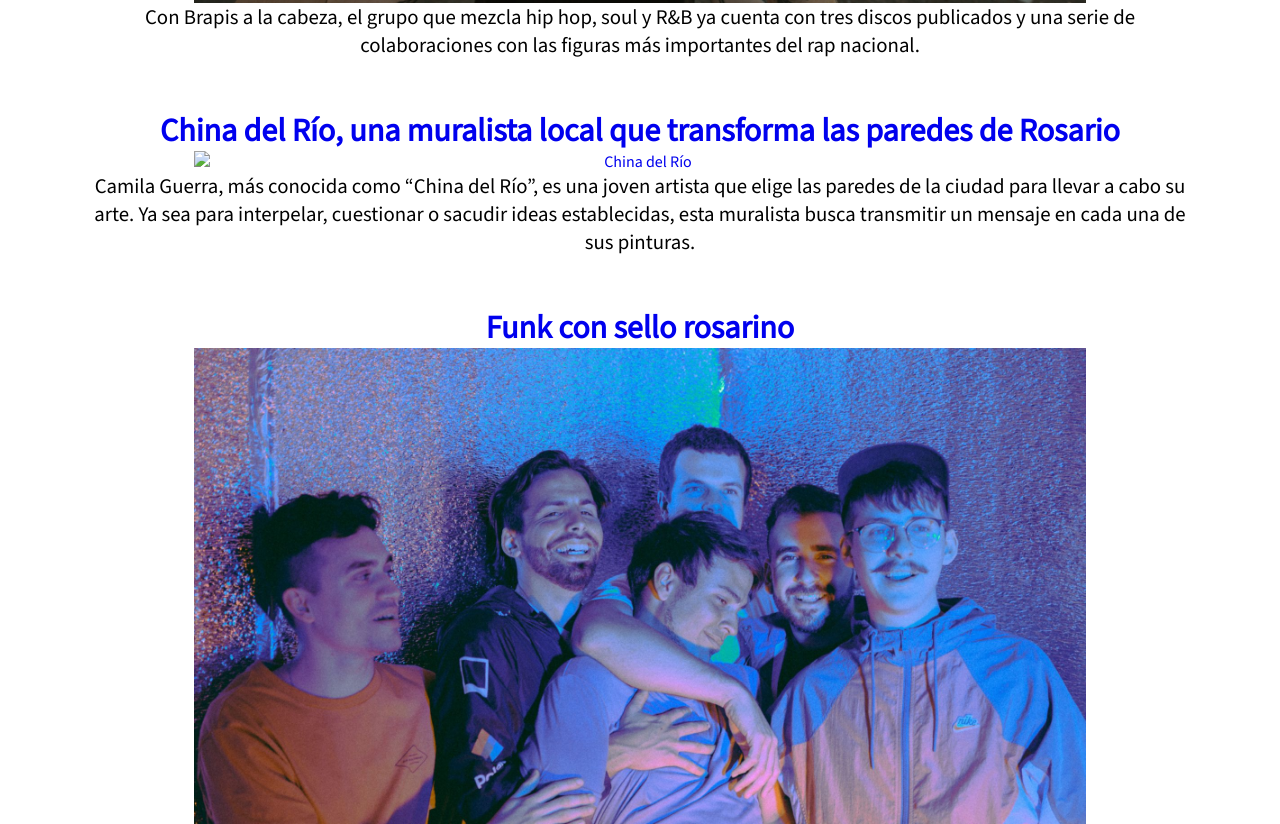
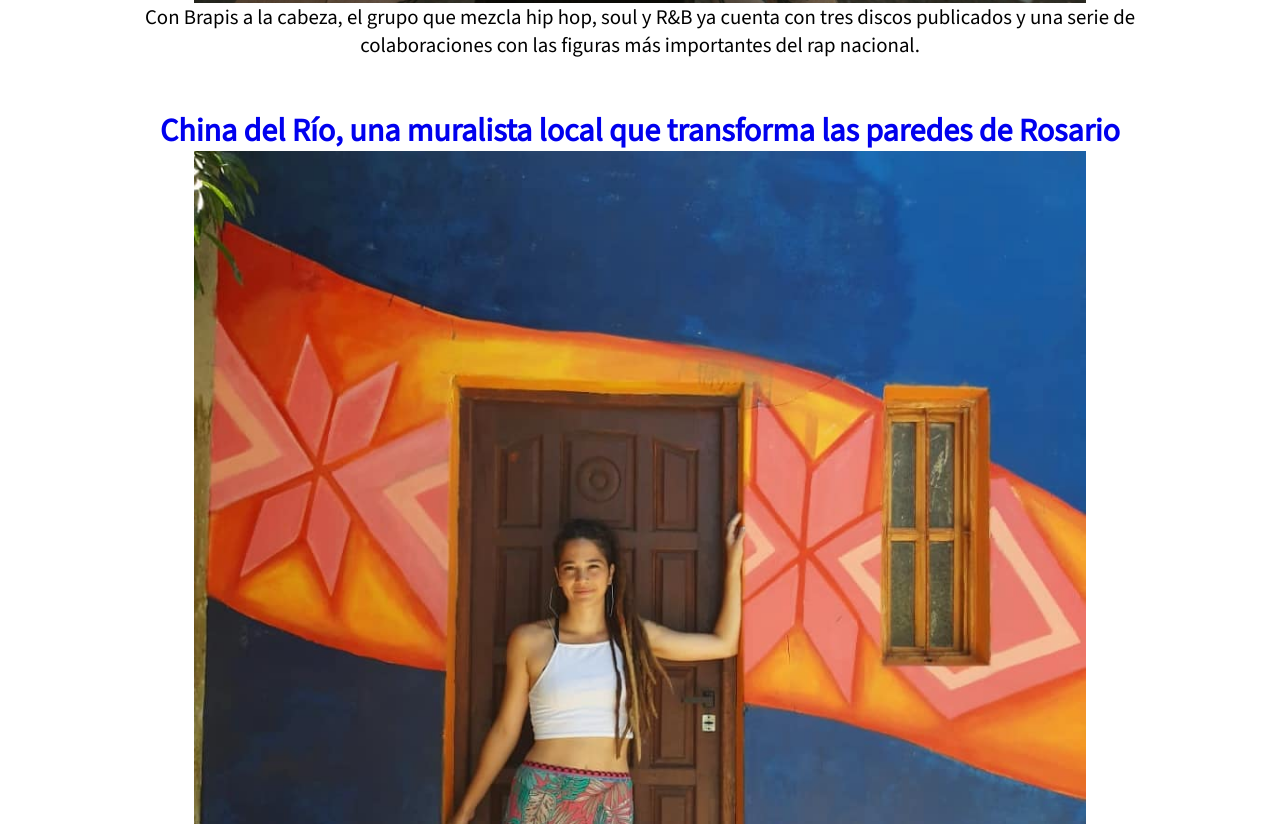
Before and after one commit to FacundoTaborda/clapps, a plain HTML site: page Notas Web.html in a window 1280 px wide. Shown: the part 836-1660 px from the top of the page. Drawn offline with nearby package versions, Linux system fonts and the light colour scheme.

Commit message:
Add files via upload

```diff
--- a/Notas Web.html
+++ b/Notas Web.html
@@ -59,7 +59,7 @@
             <a href="Caliopes.html"><p class="text-notes">Con Brapis a la cabeza, el grupo que mezcla hip hop, soul y R&B ya cuenta con tres discos publicados y una serie de colaboraciones con las figuras más importantes del rap nacional.
             </p></a>
     <a href="chinadelrio.html"><h2 class="title-notes">China del Río, una muralista local que transforma las paredes de Rosario </h2></a>
-        <a href="chinadelrio.html"><img class="images-notes" src="./Recursos/Notas Web/China del Rio.jpg" alt="China del Río"></a>
+        <a href="chinadelrio.html"><img class="images-notes" src="./Recursos/Notas Web/Chinadelrio.jpg" alt="China del Río"></a>
             <a href="chinadelrio.html"><p class="text-notes">Camila Guerra, más conocida como “China del Río”, es una joven artista que elige las paredes de la ciudad para llevar a cabo su arte. Ya sea para interpelar, cuestionar o sacudir ideas establecidas, esta muralista busca transmitir un mensaje en cada una de sus pinturas.</p></a>
     <a href="groovin.html"><h2 class="title-notes">Funk con sello rosarino</h2></a>
         <a href="groovin.html"><img class="images-notes" src="./Recursos/Notas Web/Groovin Bohemia.jpg" alt="Groovin Bohemia"></a>
```
